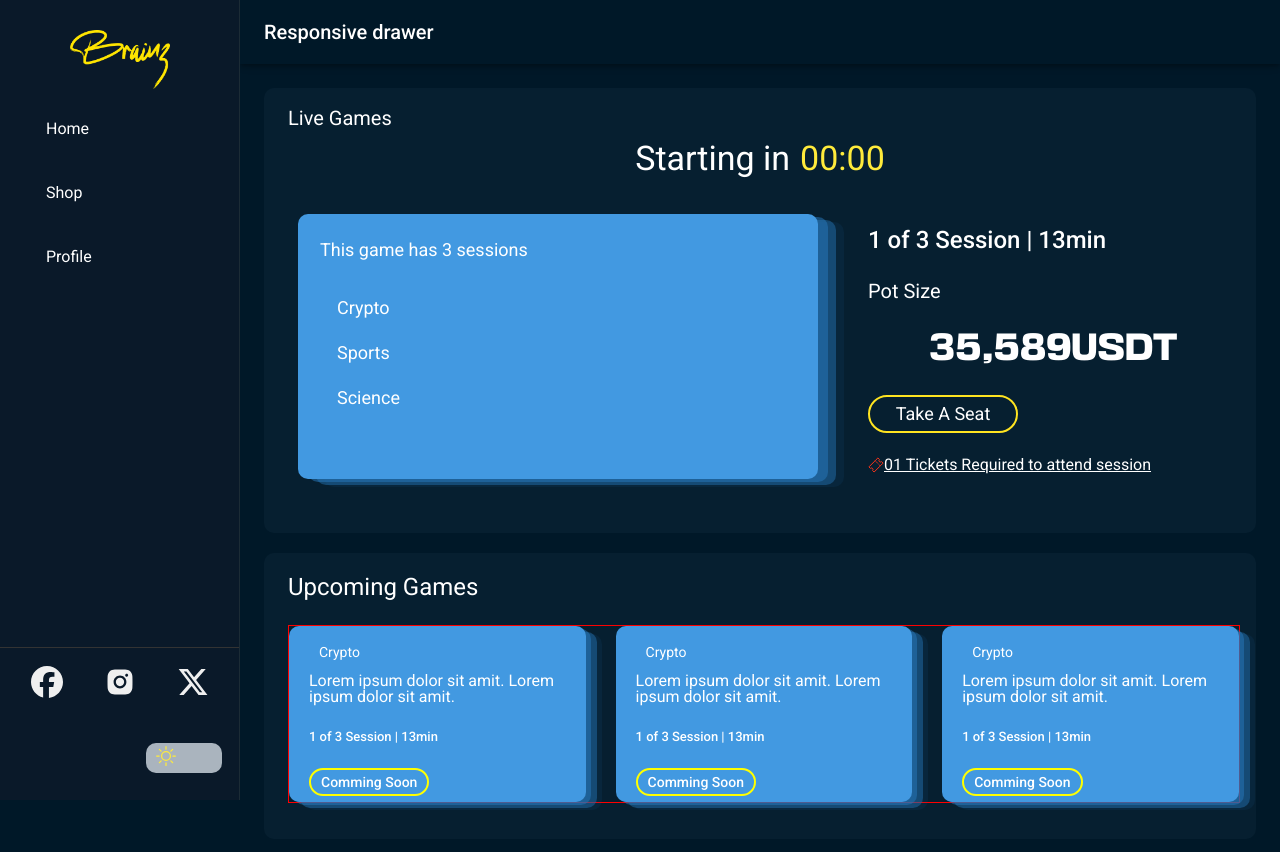
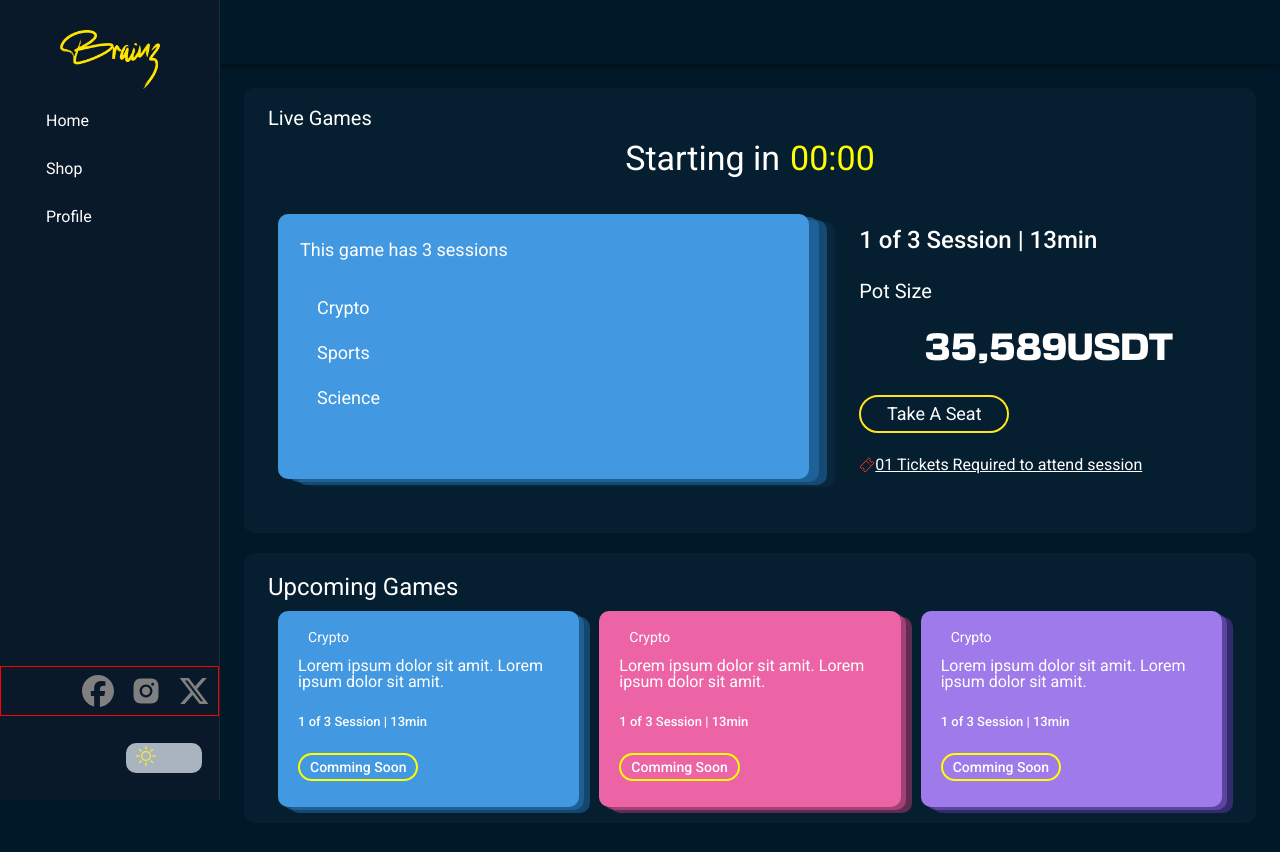
Before and after one commit to Anjeela-Ali/nextjs-mui-test-app, a Next.js app: page /dashboard in a window 1280 px wide. Shown: the top 852 px of the page. Built offline with nearby package versions, Linux system fonts and the light colour scheme.

Commit message:
Countdown color change

```diff
--- a/src/app/(components)/CountDown.tsx
+++ b/src/app/(components)/CountDown.tsx
@@ -5,9 +5,11 @@ interface CountdownTimerProps {
     initialSeconds: number;
 }
 
-const CountdownTimer: React.FC<CountdownTimerProps> = ({ initialSeconds }) => {
+const CountdownTimer = ({ initialSeconds }:{
+    initialSeconds:number
+}) => {
     const [seconds, setSeconds] = useState(initialSeconds);
-
+    const [timerStarted, setTimerStarted] = useState(false);
     useEffect(() => {
         const timer = setInterval(() => {
             setSeconds((prevSeconds) => {
@@ -18,10 +20,13 @@ const CountdownTimer: React.FC<CountdownTimerProps> = ({ initialSeconds }) => {
                     return 0;
                 }
             });
+            if (!timerStarted && initialSeconds - seconds >= 5) {
+                setTimerStarted(true);
+            }
         }, 1000);
 
         return () => clearInterval(timer);
-    }, []);
+    }, [initialSeconds, seconds, timerStarted]);
 
     const formatTime = (seconds: number) => {
         const mins = Math.floor(seconds / 60);
@@ -37,7 +42,7 @@ const CountdownTimer: React.FC<CountdownTimerProps> = ({ initialSeconds }) => {
                 justifyContent: 'center'
             }}>
                 Starting in {''}
-                <Box sx={{ color: '#ffeb3b', paddingLeft:'10px' }}>
+                <Box sx={{ color: timerStarted?'red':'yellow', paddingLeft:'10px' }}>
                     {formatTime(seconds)}
                 </Box>
             </Box>
--- a/src/app/dashboard/page.tsx
+++ b/src/app/dashboard/page.tsx
@@ -30,7 +30,7 @@ import UpComingGames from './ui/UpComingGames';
 
 // Grid Responsiveness
 
-const drawerWidth = 240;
+const drawerWidth = 220;
 
 interface Props {
   /**
@@ -62,11 +62,12 @@ export default function Dashboard(props: Props) {
 
   const drawer = (
     <Box sx={{
-      backgroundColor: '#0a1929', // dark blue background color
-      height: '100vh', // full height of the viewport
+      backgroundColor: '#0a1929',
+      height: '100vh',
       display: 'flex',
       flexDirection: 'column',
-      justifyContent: 'space-between', // space between top, middle, and bottom sections
+      justifyContent: 'space-between',
+      overflow: 'hidden'
     }}>
       <Box sx={{
         display: 'flex',
@@ -85,7 +86,7 @@ export default function Dashboard(props: Props) {
       }}>
         {['Home', 'Shop', 'Profile'].map((text) => (
           <ListItem key={text} sx={{
-            paddingLeft: '30px',
+            padding:'0px 30px',
             '&:hover': {
               color: 'text.secondary',
             },
@@ -101,24 +102,23 @@ export default function Dashboard(props: Props) {
       </List>
       <Box sx={{
         display: 'flex',
-        justifyContent: 'space-around',
-        padding: '10px',
-        borderTop: '1px solid #333', // optional: top border to separate from content
+        justifyContent:'right',
+        border:'1px solid red'
       }}>
         <IconButton sx={{
-          color: '#EFEFEF',
+          color: 'gray',
           fontSize: '32px'
         }}>
           <FaFacebook />
         </IconButton>
         <IconButton sx={{
-          color: '#EFEFEF',
+          color: 'gray',
           fontSize: '32px'
         }}>
           <AiFillInstagram />
         </IconButton>
         <IconButton sx={{
-          color: '#EFEFEF',
+          color: 'gray',
           fontSize: '32px'
         }}>
           <FaXTwitter />
@@ -158,9 +158,7 @@ export default function Dashboard(props: Props) {
           >
             <MenuIcon />
           </IconButton>
-          <Typography variant="h6" noWrap component="div">
-            Responsive drawer
-          </Typography>
+
         </Toolbar>
       </AppBar>
       <Box
@@ -225,7 +223,7 @@ export default function Dashboard(props: Props) {
             <Grid container spacing={2} columns={16} justifyContent='center' sx={{
               margin: '20px auto'
             }}>
-              <Grid xs={12} sm={8} lg={9} xl={10} sx={{
+              <Grid xs={12} sm={12} lg={9} xl={10} sx={{
               }}>
                 <Box sx={{
                   margin: '10px',
@@ -298,7 +296,7 @@ export default function Dashboard(props: Props) {
                   </List>
                 </Box>
               </Grid>
-              <Grid xs={12} sm={8} lg={7} xl={6} sx={{
+              <Grid xs={12} sm={12} lg={7} xl={6} sx={{
 
                 paddingLeft:'30px',
                 paddingRight:'30'
--- a/src/app/dashboard/ui/Card.tsx
+++ b/src/app/dashboard/ui/Card.tsx
@@ -3,14 +3,17 @@ import {Box, Typography, List, ListItem, Button,} from '@mui/material'
 import MainButton from '@/app/(components)/MainButton'
 
 
-const Card = () => {
+const Card = ({backgroundColor, boxShadow}:{
+    backgroundColor:string,
+    boxShadow:string
+}) => {
   return (
     <>
        <Box sx={{
-            backgroundColor: '#4299E1',
+            backgroundColor,
             padding: '6px 20px',
             borderRadius: '10px',
-            boxShadow: '#2778bb85 5px 3px, #226ba785 11px 6px, #195e971f 16px 8px',
+            boxShadow,
           }}>
             {/* Heading */}
             <Typography sx={{
@@ -43,7 +46,8 @@ const Card = () => {
                     fontSize:'14px',
                     textTransform:'capitalize',
                     color:'white',
-                    padding:'0px 10px'
+                    padding:'0px 10px',
+                    marginBottom:'20px'
                 }}>
                     Comming Soon
                 </Button>
--- a/src/app/dashboard/ui/UpComingGames.tsx
+++ b/src/app/dashboard/ui/UpComingGames.tsx
@@ -6,39 +6,38 @@ import Card from './Card'
 
 
 const UpComingGames = () => {
+  const cardStyles = [
+    {
+      backgroundColor: '#4299E1',
+      boxShadow: '#2778bb85 5px 3px, #226ba785 11px 6px',
+    },
+    { backgroundColor: '#ED64A6', boxShadow: '#d552918c 5px 3px, #ab376f8c 11px 6px' },
+    { backgroundColor: '#9F7AEA', boxShadow: '#7f59cb8a 5px 3px, #5835a18f 11px 6px' },
+  ];
   return (
     <>
       <Container sx={{
         backgroundColor: '#061F30',
         borderRadius: '10px',
         padding: '16px',
-      margin:'20px auto'
+        margin: '20px auto'
 
       }}>
         <Typography variant='body1' sx={{
-      fontSize:'24px'
+          fontSize: '24px'
         }}>
           Upcoming Games
         </Typography>
-      <Grid container spacing={1} columns={16} justifyContent='space-between' sx={{
-        margin: '20px 0',
-        border:'1px solid red'
-      }}>
-        <Grid xs={12} sm={8} lg={5} xl={6} sx={{
-        }}>
-         <Card />
-        </Grid>
-        <Grid xs={12} sm={8} lg={5} xl={6} sx={{
-
-
-        }}><Card />
-
-        </Grid>
-        <Grid xs={12} sm={8} lg={5} xl={6} sx={{
+        <Grid container columns={16} justifyContent='space-around' sx={{
+          // margin: '20px 0',
+          marginTop:'6px',
 
         }}>
-        <Card />
+          {cardStyles.map((style, index) => (
+            <Grid item xs={12} sm={12} md={12} lg={5} xl={6} key={index}>
+              <Card backgroundColor={style.backgroundColor} boxShadow={style.boxShadow} />
             </Grid>
+          ))}
         </Grid>
       </Container>
 
```
Lines whose indentation alone changed are shown as unchanged.
